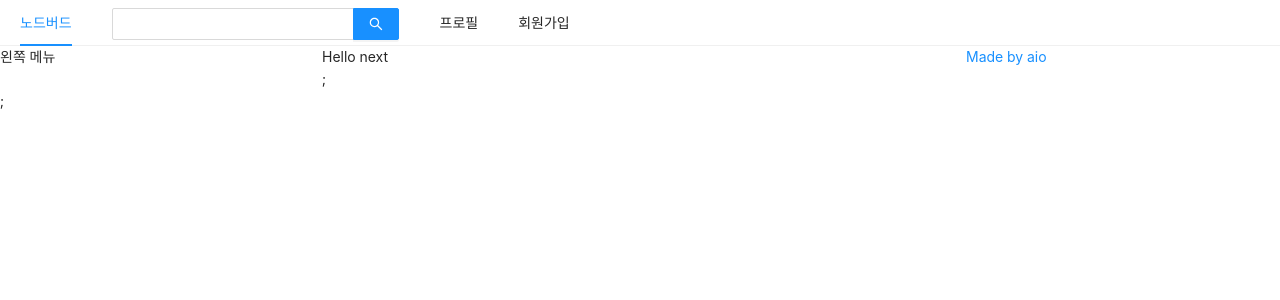
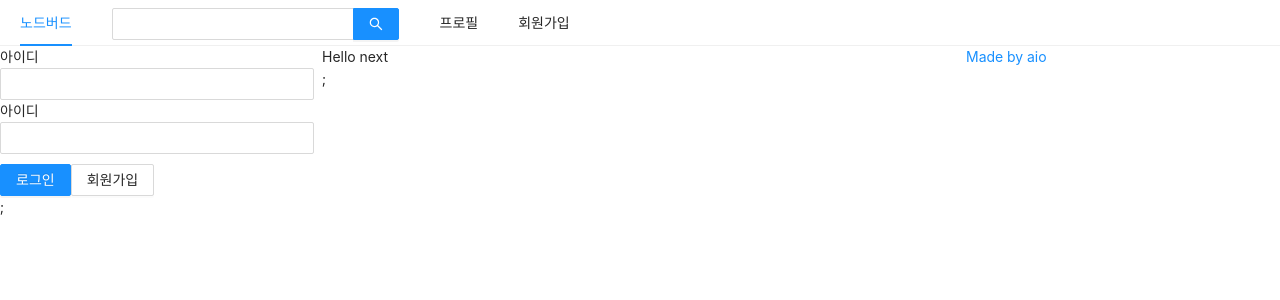
Before and after one commit to aio39/study-next-express-clone-twitter, a Next.js app: page / in a window 1280 px wide. Shown: the top 300 px of the page. Built offline with nearby package versions, Linux system fonts and the light colour scheme.

Commit message:
#1 LoginForm, 스타일 적용시 리랜더링 방지

```diff
--- a/components/AppLayout.js
+++ b/components/AppLayout.js
@@ -1,9 +1,18 @@
-import React from 'react';
+import React, { useState } from 'react';
 import PropTypes from 'prop-types';
 import Link from 'next/link';
 import { Menu, Input, Row, Col } from 'antd';
+import UserProfile from './UserProfile';
+import LoginForm from './LoginForm';
+import styled from 'styled-components';
+
+// NOTE 재랜더링 방지를 위한 css
+const SearchInput = styled(Input.Search)`
+  vertical-align: middle;
+`;
 
 const AppLayout = ({ children }) => {
+  const [isLoggedIn, setIsLoggedIn] = useState(false);
   return (
     <div>
       <Menu mode="horizontal">
@@ -15,10 +24,10 @@
           </Link>
         </Menu.Item>
         <Menu.Item>
-          <Input.Search
+          <SearchInput
             enterButton
             style={{ verticalAlign: 'middle' }}
-          ></Input.Search>
+          ></SearchInput>
         </Menu.Item>
         <Menu.Item>
           <Link href="/profile">
@@ -35,7 +44,7 @@
       <Row gutter={8}>
         {/*  합을 24로 생각 antd grid 참고 */}
         <Col xs={24} md={6}>
-          왼쪽 메뉴
+          {isLoggedIn ? <UserProfile /> : <LoginForm />}
         </Col>
         <Col xs={24} md={12}>
           {children}
--- /dev/null
+++ b/components/LoginForm.js
@@ -0,0 +1,68 @@
+import { Button, Input } from 'antd';
+import Form from 'antd/lib/form/Form';
+import Link from 'next/link';
+import React, { useCallback, useMemo, useState } from 'react';
+import styled from 'styled-components';
+
+// useCallback은 함수를 캐싱한다.
+// useMemo는 값을 캐싱해서 함수가 재호출되도 같은 값을로 취급해준다.
+
+// NOTE  style에 객체를 그대로 주면 객체는 참조값이어서 객체가 다르다고 판단해서 항상 재랜더링해버린다.
+const ButtonWrapper = styled.div`
+  margin-top: 10px;
+`;
+
+const LoginForm = () => {
+  const [id, setId] = useState('');
+  const [password, setPassword] = useState('');
+
+  // NOTE  styled components를  사용하지 않는다면 useMemo로 값을 캐싱 하면 된다.
+  //   const style = useMemo(
+  //     () => ({
+  //       marginTop: 10,
+  //     }),
+  //     []
+  //   );
+
+  const onChangeId = useCallback((e) => {
+    setId(e.target.value);
+  }, []);
+  const onChangePassword = useCallback((e) => {
+    setPassword(e.target.value);
+  }, []);
+
+  //   리턴 부분에서 다른 부분만  버츄얼돔으로 비교해서 다시 랜더링
+  // state가 아닌 값은 참조값이라면 항상 다른 값으로 침.
+  return (
+    <Form>
+      <div>
+        <label htmlFor="user-id">아이디</label>
+        <br />
+        <Input name="user_id" value={id} onChange={onChangeId} required></Input>
+      </div>
+      <div>
+        <label htmlFor="user-password">아이디</label>
+        <br />
+        <Input
+          name="user_password"
+          type="password"
+          value={password}
+          onChange={onChangePassword}
+          required
+        ></Input>
+      </div>
+      <ButtonWrapper style={{ marginTop: 10 }}>
+        <Button type="primary" htmlType="submit" loading={false}>
+          로그인
+        </Button>
+        <Link href="/singup">
+          <a>
+            <Button>회원가입</Button>
+          </a>
+        </Link>
+      </ButtonWrapper>
+    </Form>
+  );
+};
+
+export default LoginForm;
--- /dev/null
+++ b/components/UserProfile.js
@@ -0,0 +1,6 @@
+import React from 'react';
+const UserProfile = () => {
+  return <div></div>;
+};
+
+export default UserProfile;
```
